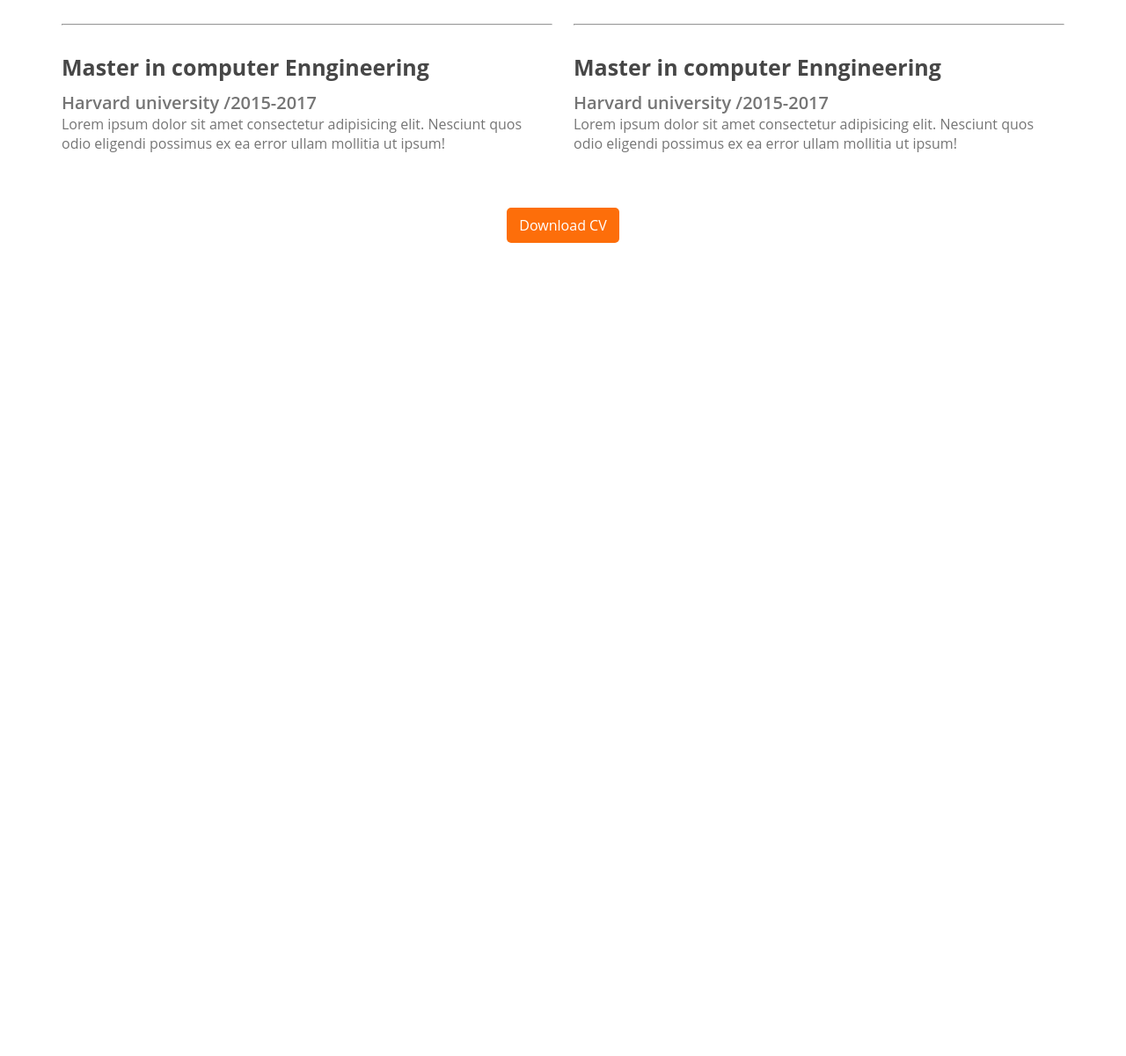
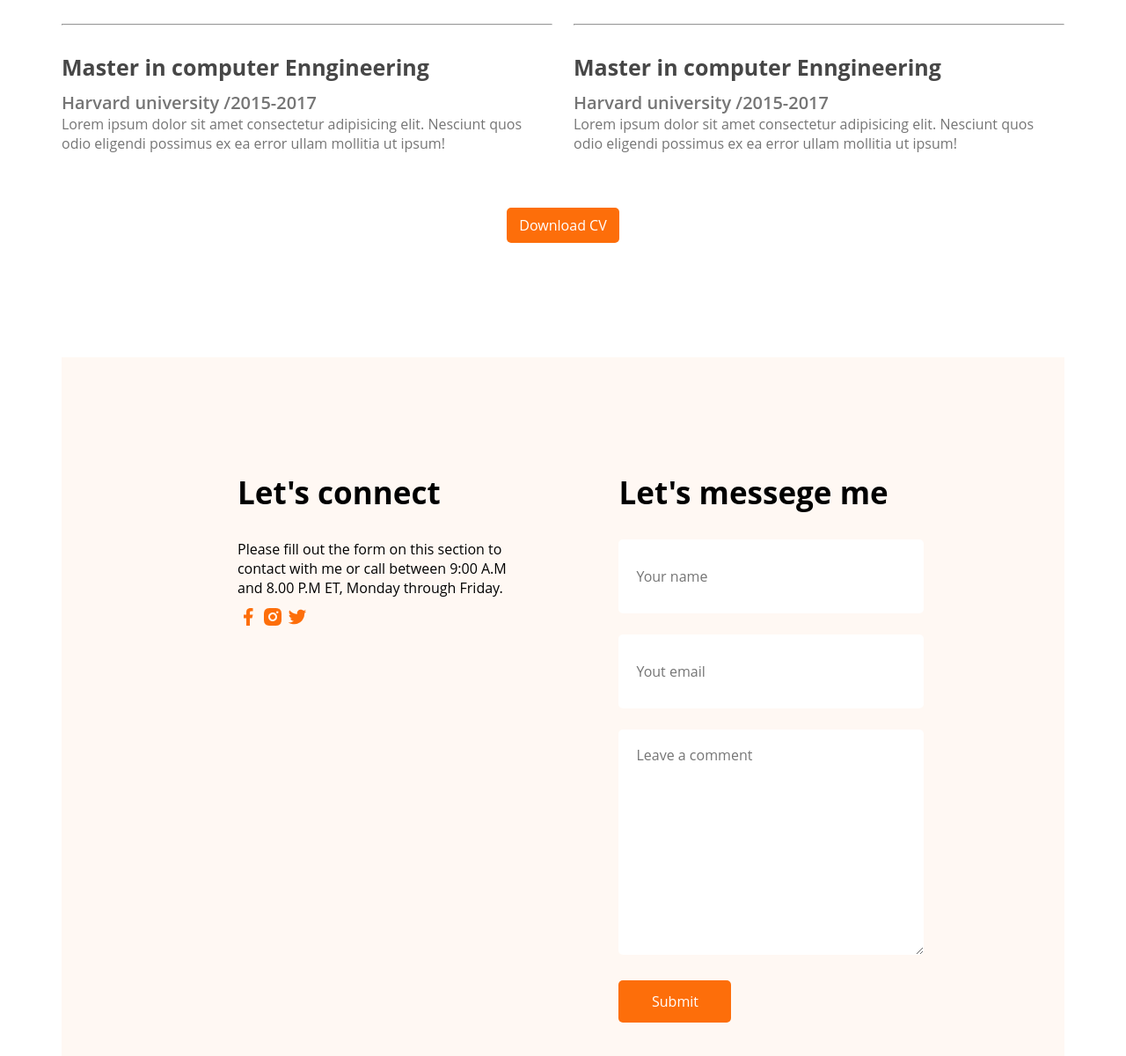
Before and after one commit to bhrifat619/developer-porfolio, a plain HTML site: page index.html in a window 1280 px wide. Shown: the part 2461-3661 px from the top of the page at 88% size. Before the commit the page ends 2737 px from the top, so only its background shows below. Drawn offline with Linux system fonts and the light colour scheme.

Commit message:
final upload

```diff
--- a/index.html
+++ b/index.html
@@ -142,6 +142,30 @@
             </button>
         </div>
     </section>
+    <section class="contact">
+        <div>
+            <h3 class="section-title">Let's connect</h3>
+            <p>Please fill out the form on this section to contact with me or call between 9:00 A.M and 8.00 P.M ET, Monday through Friday.</p>
+            <a href="#">
+                <img src="images/icons/facebook.png" alt="">
+            </a>
+            <a href="#">
+                <img src="images/icons/insta.png" alt="">
+            </a>
+            <a href="#">
+                <img src="images/icons/twitter.png" alt="">
+            </a>
+        </div>
+        <div>
+            <h3 class="section-title">Let's messege me</h3>
+            <form action="">
+                <input type="text" name="" id="" placeholder="Your name">
+                <input type="email" name="" id="" placeholder="Yout email">
+                <textarea name="" id="" cols="30" rows="10" placeholder="Leave a comment"></textarea>
+                <input type="submit" value="Submit" class="btn">
+            </form>
+        </div>
+    </section>
 </main>
 
 </body>
--- a/styles/style.css
+++ b/styles/style.css
@@ -186,3 +186,42 @@ main {
     width: 8rem;
     height: 2.5rem;
 }
+/* ====================== */
+.contact{
+    display: flex;
+    gap: 100px;
+    background-color: #FFF8F3;
+    padding: 130px 200px;
+}
+.contact .section-title{
+    text-align: left;
+}
+.contact input, textarea{
+
+}
+.contact input[type="text"], input[type="email"], textarea{
+    margin-bottom: 24px;
+    border: none;
+    outline: none;
+    width: 100%;
+    padding: 18px 20px;
+    border-radius: 5px;
+    font-size: 1rem;
+}
+.contact input[type="text"], input[type="email"]{
+    height: 3rem;
+}
+.contact .btn{
+    width: 8rem;
+    height: 3rem;
+}
+.contact p{
+    margin-bottom: 10px;
+}
+.contact a{
+    text-decoration: none;
+
+}
+.contact img ,a{
+    font-size: 1rem;
+}
```
